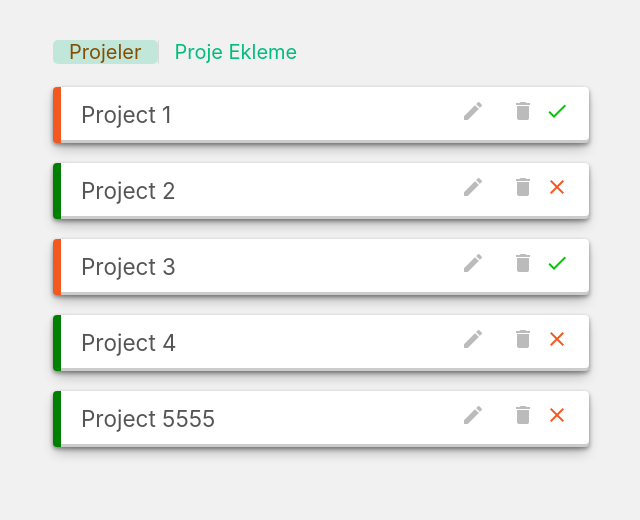
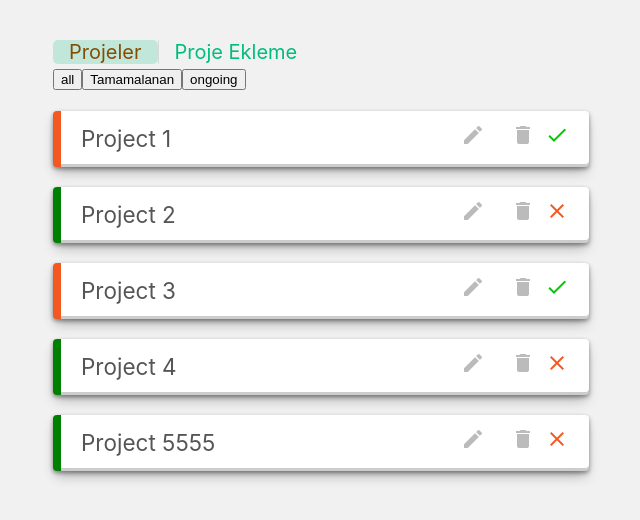
Before and after one commit to EmreYamanYazilim/vue, a Vue app in the folder btk/project-planner/: page / in a window 1280 px wide. Shown: the top 520 px of the page, without its empty margins (319-959 px from the left). Built offline with nearby package versions, Linux system fonts and the light colour scheme; data requests are answered from the project's data file.

Commit message:
Filter nav component

```diff
--- /dev/null
+++ b/btk/project-planner/src/components/FilterNav.vue
@@ -0,0 +1,22 @@
+<template>
+    <nav class="filter-nav">
+        <button @click="updateFilter('all')" :class="{ active: current === 'all' }">all</button>
+        <button @click="updateFilter('completed')" :class="{active: current === 'completed'}">Tamamalanan</button>
+        <button @click="updateFilter('ongoing')" :class="{active:current === 'ongoing'}">ongoing</button>
+
+    </nav>
+</template>
+
+<script>
+
+export default {
+    props: ['current'],
+    data() {
+        return {
+
+        }
+    },
+}
+</script>
+
+<style></style>
--- a/btk/project-planner/src/views/Home.vue
+++ b/btk/project-planner/src/views/Home.vue
@@ -1,5 +1,6 @@
 <template>
   <div class="home">
+    <FilterNav @filterChange="current = $event" :current='current'></FilterNav>
     <div v-if="projects.length">
       <div v-for="project in projects" :key="project.id">
         <SingleProject
@@ -15,14 +16,17 @@
 
 <script>
 import SingleProject from '@/components/SingleProject.vue'
+import FilterNav from '@/components/FilterNav.vue';
 
 export default {
   components: {
-    SingleProject
+    SingleProject,
+    FilterNav
   },
   data() {
     return {
       projects: [],
+      current:'all'
     }
   },
   mounted() {
```
